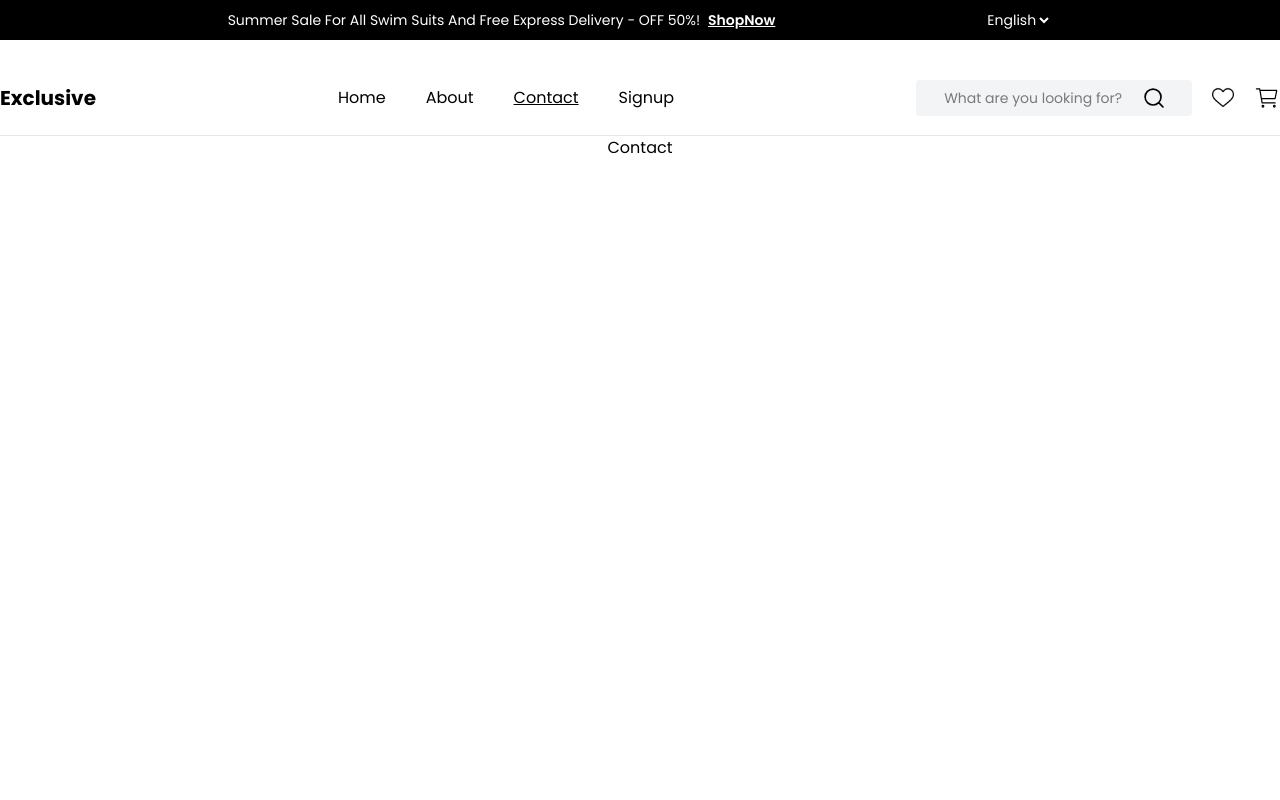
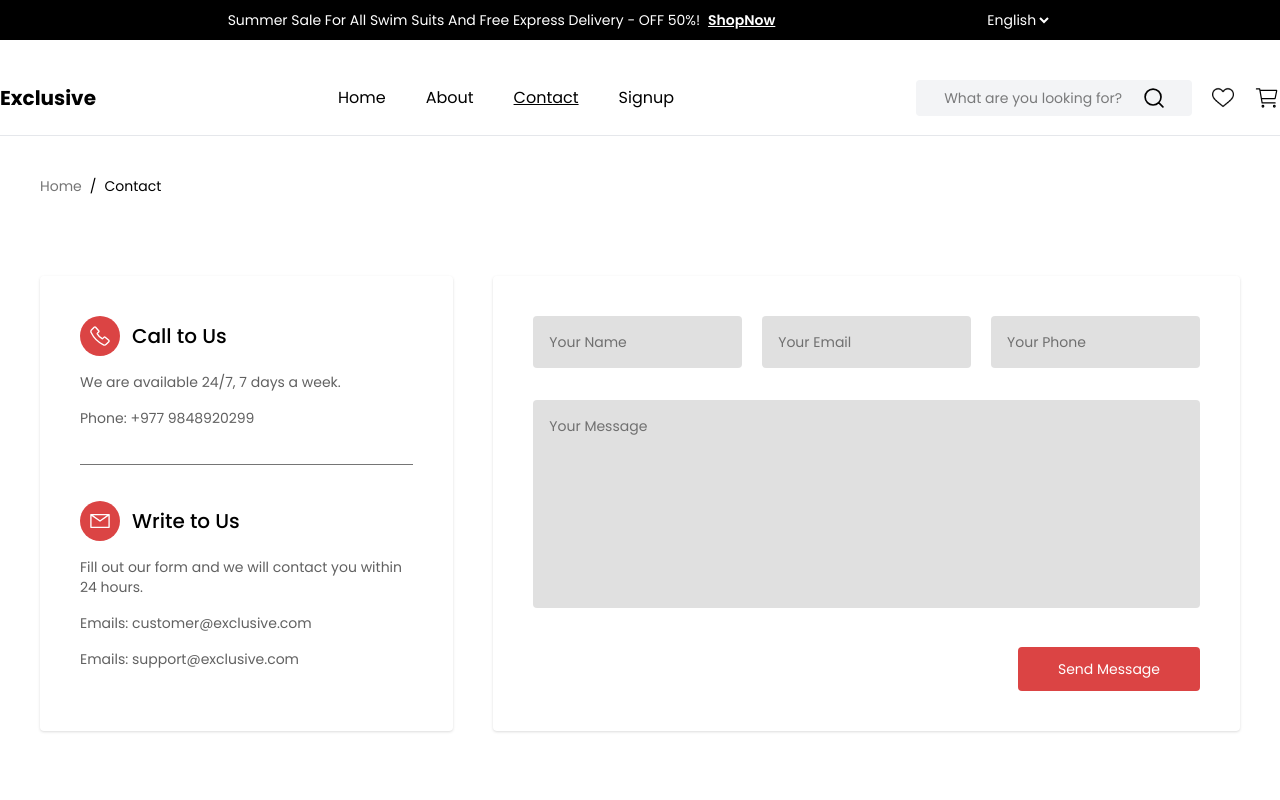
Before and after one commit to masabinhok/ecom, a React (Vite) app in the folder frontend/: page /contact in a window 1280 px wide. Shown: the top 800 px of the page. Built offline with nearby package versions, Linux system fonts and the light colour scheme.

Commit message:
feat: add contact section to Contact page; include call and mail icons with contact information

```diff
--- a/frontend/src/assets/index.ts
+++ b/frontend/src/assets/index.ts
@@ -49,10 +49,14 @@ import africanModel from './african-model.png'
 import emmaWatson from './emma-watson.png'
 import willSmith from './will-smith.png'
 import tomCruse from './tom-cruse.png'
+import call from './call.svg'
+import mail from './mail.svg'
 
 export {
   loginSnap,
   tomCruse,
+  call,
+  mail,
   willSmith,
   emmaWatson,
   deleteIcon,
--- a/frontend/src/pages/About.tsx
+++ b/frontend/src/pages/About.tsx
@@ -1,5 +1,5 @@
 import { Link } from "react-router";
-import { africanModel, facebook, instagram, linkedin, twitter } from "../assets";
+import { africanModel, instagram, linkedin, twitter } from "../assets";
 import { aboutUs, people } from "../constants";
 import Services from "../components/Services";
 
--- a/frontend/src/pages/Contact.tsx
+++ b/frontend/src/pages/Contact.tsx
@@ -1,8 +1,59 @@
+import { Link } from "react-router"
+import BrandButton from "../components/BrandButton"
+import { call, mail } from "../assets"
 
 
 const Contact = () => {
   return (
-    <div>Contact</div>
+    <main className="max-w-[1320px] w-full flex flex-col p-10">
+      <div className="text-sm flex items-center gap-2 mb-10">
+        <Link to="/">
+          <span className="text-black-400">Home</span>
+        </Link>
+        /
+        <span className="">Contact</span>
+      </div>
+
+      <section className="mt-10 flex gap-10">
+
+        <div className="flex-[1] p-10 flex flex-col gap-4 text-sm shadow shadow-black-100 rounded-sm text-black-500">
+          <div className="flex gap-3 items-center">
+            <div className="size-10 flex-center bg-brand rounded-full p-2">
+              <img src={call} alt="" className="size-5" />
+            </div>
+            <p className="text-xl font-medium text-black">Call to Us</p>
+          </div>
+          <p>We are available 24/7, 7 days a week.</p>
+          <p>Phone: +977 9848920299</p>
+          <div className="border-b border-black-400 my-5" />
+
+          <div className="flex gap-3 items-center">
+            <div className="size-10 flex-center bg-brand rounded-full p-2">
+              <img src={mail} alt="" className="size-5" />
+            </div>
+            <p className="text-xl font-medium text-black">Write to Us</p>
+          </div>
+          <p>Fill out our form and we will contact you within 24 hours.</p>
+          <p>Emails: customer@exclusive.com</p>
+          <p>Emails: support@exclusive.com</p>
+        </div>
+        <div className="flex-[2] flex p-10 flex-col shadow shadow-black-100 rounded-sm">
+          <form className="flex flex-col gap-8 ">
+            <div className="flex gap-5 w-full items-center ">
+              <input type="text" placeholder="Your Name" required className="bg-black-100 px-4 w-full py-4 rounded-sm text-sm outline-none" />
+              <input type="email" placeholder="Your Email" required className="bg-black-100 px-4 w-full py-4 rounded-sm text-sm outline-none" />
+              <input type="number" placeholder="Your Phone" required className="bg-black-100 px-4 py-4 w-full rounded-sm text-sm outline-none" />
+            </div>
+            <div>
+              <textarea name="message" id="message" placeholder="Your Message" className="bg-black-100 px-4 py-4 resize-none rounded-sm text-sm outline-none w-full h-52"></textarea>
+            </div>
+            <div className="flex justify-end">
+              <BrandButton text="Send Message" />
+            </div>
+          </form>
+        </div>
+      </section>
+    </main>
   )
 }
 
```
Also changed, not shown: frontend/src/assets/call.svg (added), frontend/src/assets/mail.svg (added).
